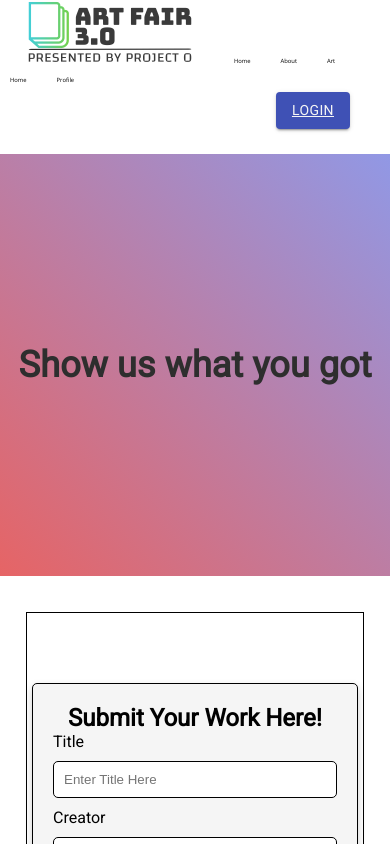
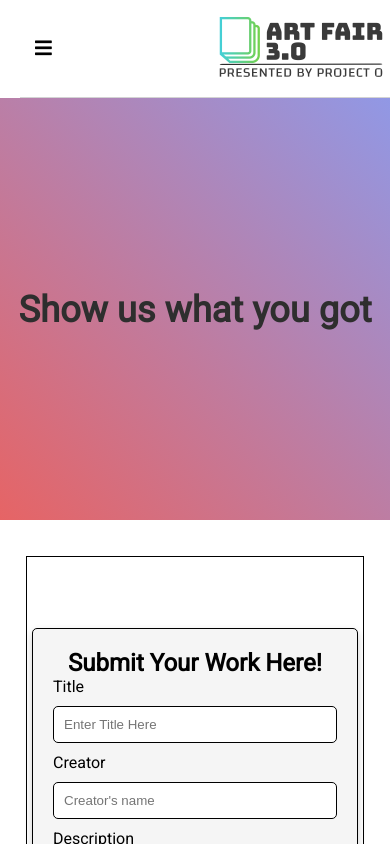
Before and after one commit to ogao9/art-fair, a React (Create React App) app in the folder client/: page /Form in a window 390 px wide. Shown: the top 844 px of the page. Built offline with nearby package versions, Linux system fonts and the light colour scheme; data requests are answered from the project's data file.

Commit message:
new responsive topnav and started on homepage slideshow

```diff
--- a/client/public/index.html
+++ b/client/public/index.html
@@ -24,7 +24,8 @@
       work correctly both with client-side routing and a non-root public URL.
       Learn how to configure a non-root public URL by running `npm run build`.
     -->
-    <title>React App</title>
+    <link rel="stylesheet" href="https://use.fontawesome.com/releases/v5.15.3/css/all.css" integrity="sha384-SZXxX4whJ79/gErwcOYf+zWLeJdY/qpuqC4cAa9rOGUstPomtqpuNWT9wdPEn2fk" crossorigin="anonymous">
+    <title>Design.io</title>
   </head>
   <body>
     <noscript>You need to enable JavaScript to run this app.</noscript>
--- /dev/null
+++ b/client/src/components/headfoot/Header.css
@@ -0,0 +1,64 @@
+.header{
+    width:100%;
+    margin: 0 20px;
+    border-bottom: 0.5px solid lightgray;
+}
+
+.nav-container{
+    display:flex;
+    width: 100%;
+    justify-content: space-between;
+    align-items: center;
+    padding: 15px;
+}
+
+.expanded-nav a{
+    display: block;
+    padding: 15px;
+}
+
+.nav-link{
+    font-size:1.2rem;
+    margin-right: 30px;
+    cursor: pointer;
+    color: black;
+    text-decoration: none;
+}
+
+.nav-link:hover{
+    color:gray;
+}
+
+.nav-link.hamburger-menu{
+    display:none;
+}
+
+.nav-start{
+    display: flex;
+    justify-content: flex-start;
+    flex-basis:40%;
+}
+
+.nav-end{
+    display:flex;
+    justify-content: flex-end;
+    flex-basis:40%;
+}
+
+@media screen and (max-width:900px) {
+    .nav-end{
+        display: none;
+    }
+    .nav-link.hamburger-menu{
+        display: inline-block;
+    }
+    .is-hidden-mobile{
+        display:none;
+    }
+}
+
+@media screen and (min-width:767px){
+    .expanded-nav{
+        display:none;
+    }
+}
--- a/client/src/components/headfoot/Header.js
+++ b/client/src/components/headfoot/Header.js
@@ -1,126 +1,42 @@
-import React from 'react'
-import {useState, useEffect} from 'react'
+import React, {useState} from 'react'
 import {Link} from 'react-router-dom'
+import Logo2 from '../../images/logo2.png'
+import './Header.css'
 
-import Logo2 from '../../images/logo2.png'
-import './headfoot.css'
-
-import { makeStyles } from '@material-ui/core/styles';
-import Avatar from '@material-ui/core/Avatar'
-import Button from '@material-ui/core/Button'
-import Menu from '@material-ui/core/Menu';
-import MenuItem from '@material-ui/core/MenuItem';
-import orange from '@material-ui/core/colors/orange';
-
-
-const Header = () => {
-    const [anchorEl, setAnchorEl] = useState(null);
-    const [authenticated, setAuthenticated] = useState(false);
-    const [avatarLetter, setAvatarLetter] = useState('');
-
-    const handleClick = (event) => {
-      setAnchorEl(event.currentTarget);
-      //event.currentTarget refers to the HTML element to which the event handler has been attached
-      //SO, anchorE1 is the Button??
-      //the Menu is open when anchorE1 is NOT null
-    };
-
-    const handleClose = () => {
-      setAnchorEl(null);
-      //when any menu item is pressed or when people click away, the HTML element is set to null (nothing)
-    };
-
-    const handleLogout = () => {
-        setAnchorEl(null);
-        setAuthenticated(false);
-    };
-
-
-    //--- Logged In Avatar ---
-    const useStyles = makeStyles((theme) => ({
-        orange:{
-            color: 'white',
-            backgroundColor: orange[500],
-        }
-    }))
-    const classes = useStyles();
-
-    const avatar =
-    <div>
-        <Button onClick={handleClick}>
-            <Avatar className={classes.orange}>{avatarLetter}</Avatar>
-        </Button>
-        <Menu
-            anchorEl={anchorEl}
-            keepMounted
-            open={Boolean(anchorEl)}
-            onClose={handleClose}
-        >
-            <MenuItem onClick={handleClose}><Link to='/Profile'>Profile</Link></MenuItem>
-            <MenuItem onClick={handleLogout}>Logout</MenuItem>
-        </Menu>
-    </div>;
-
-
-    //Fetching login credentials from db
-    const [loginInfo, setLoginInfo] = useState([]);
-
-    useEffect(() => {
-        const setData = async() =>{
-          const logindata = await getLoginData();
-          setLoginInfo(logindata)
-        }
-        setData();
-      },[])   //useEffect only happens if something in this array changes
-
-    const getLoginData = async () => {
-        const response = await fetch('http://localhost:5000/credentials')
-        const data = await response.json();
-        return data;
-    }
-
-    const LoginButton = (
-        <Button
-            variant="contained"
-            color="primary"
-            //onClick={onClick}
-            className="LoginButton"
-        >
-            <Link to='/Login'>Login</Link>
-        </Button>
+const Header2 = () => {
+    const [expand, setExpand] = useState(false);
+    const expandedNav = (
+        <nav className="expanded-nav">
+            <Link to='/' className="nav-link">Home</Link>
+            <Link to='/' className="nav-link">Featured</Link>
+            <Link to='/ArtHome' className="nav-link">DesignCentral</Link>
+            <Link to='/About' className="nav-link">About</Link>
+            <Link to='/' className="nav-link">Docs</Link>
+            <Link to='/Login' className="nav-link">Login</Link>
+        </nav>
     );
 
-
     return (
-        <div className="Header">
-            <ul className="Navbar">
-                <li><Link to='/'><img src={Logo2} alt='logo'></img></Link></li>
-                <li><Link to='/' className="RouterLink">Home</Link></li>
-                <li><Link to='/About' className="RouterLink">About</Link></li>
-                <li><Link to='/ArtHome' className="RouterLink">Art Home</Link></li>
-                <li><Link to='/Profile' className="RouterLink">Profile</Link></li>
-                <li style={{float:'right'}}>
-                    {authenticated
-                    ? avatar
-                    : LoginButton
-                    }
-                </li>
-            </ul>
+        <div className="header">
+            <nav className="nav-container">
+                <div className="nav-start">
+                    <a className="nav-link hamburger-menu" onClick={()=>setExpand(!expand)}><i class="fas fa-bars"></i></a>
+                    <Link to='/' className="nav-link is-hidden-mobile">Home</Link>
+                    <Link to='/' className="nav-link is-hidden-mobile">Feature</Link>
+                    <Link to='/ArtHome' className="nav-link is-hidden-mobile">DesignCentral</Link>
+                </div>
+                <div className="nav-middle">
+                    <img src={Logo2} alt="Logo"/>
+                </div>
+                <div className="nav-end">
+                    <Link to='/About' className="nav-link">About</Link>
+                    <Link to='/' className="nav-link">Docs</Link>
+                    <Link to='/Login' className="nav-link">Login</Link>
+                </div>
+            </nav>
+            {expand ? expandedNav : null}
         </div>
     )
 }
 
-export default Header
-
-
-/*
-    //Sample Data used for testing
-    const myLoginInfo = [{
-        "Username": "Oliver",
-        "Access Code": "123456"
-      },
-      {
-        "Username": "Brian0",
-        "Access Code": "123456"
-    }]
-*/
+export default Header2
--- a/client/src/components/headfoot/headfoot.css
+++ b/client/src/components/headfoot/headfoot.css
@@ -1,6 +1,4 @@
-a{
-  color:whitesmoke;
-}
+
 .Header{
     margin: 0 10px 10px;
   }
--- a/client/src/components/home/HomePage.css
+++ b/client/src/components/home/HomePage.css
@@ -1,89 +1,32 @@
-.Home{
+
+
+
+.Home-main{
+    display:flex;
+    flex-direction: column;
+    align-items: center;
     width: 100%;
     height: 100vh;
-    background-color: var(--color-storm);
-}
-
-.nav-container{
-    display: flex;
-    justify-content: space-between;
-    align-items: center;
-    padding: 15px 25px;
-}
-
-.Home-content{
-    display: flex;
-    justify-content: flex-start;
-    align-items: center;
-    padding: 10px 25px;
+    background-image: url('../../images/Wavey-Fingerprint.svg');
 }
 
 .welcome-message{
-    flex:50%;
-    border:1px solid black;
-    padding: 5px;
-    font-size: 4rem;
-    font-weight: bold;
+    color:#fff;
+    font-size: 2rem;
+    font-weight: 400;
+    text-align:center;
+    max-width: 1060px;
 }
 
-.slideshow{
-    flex:50%;
-    border:1px solid black;
-    padding: 5px;
-}
-
-@media (max-width: 700px) {
-    .welcome-message, .slideshow{
-        flex: 100%;
-    }
-}
-
-.nav-container ul{
-    display: block;
-    list-style-type:none;
-}
-
-.nav-container li {
-    display: inline;
-    padding: 5px;
-    font-size: 1.125rem;
-    font-weight: bold;
+.feature-slideshow{
+    background-color: whitesmoke;
 }
 
 .Home-extras{
+    height: 100vh;
     text-align: center;
-    height: 400px;
+    padding: 20px;
+    margin: 20px;
+    display:flex;
+    justify-content: center;
 }
-
-
-/*---------- Card Styles ---------- */
-.SampleCardc{
-    display: grid;
-    grid-template-rows: 200px 1fr max-content;
-    max-width: 300px;
-    /* offset-x | offset-y | blur-radius | spread-radius | color */
-    box-shadow:  0 4px 8px 0 rgba(0,0,0,0.2);
-}
-
-.SampleCardc:hover{
-    box-shadow:  0 4px 8px 0 rgba(0,0,0,0.4);
-}
-
-.SampleCardc img{
-    object-fit: cover;
-    width: 100%;
-    height: 100%;
-}
-
-.SampleCardc .card-text{
-    padding: 5px;
-    text-align:center;
-    line-height: 1.4;
-}
-
-.SampleCardc button{
-    padding: 8px;
-    margin: 2px;
-    background-color: azure;
-    border-radius: 5px;
-}
--- a/client/src/components/home/HomePage.js
+++ b/client/src/components/home/HomePage.js
@@ -2,11 +2,9 @@ import React from "react";
 import {Link} from'react-router-dom'
 import Header from '../headfoot/Header'
 import Footer from '../headfoot/Footer'
-import Logo2 from '../../images/logo2.png'
 import Slideshow from './Slideshow'
 import './HomePage.css'
 
-import Avatar from '@material-ui/core/Avatar'
 import Button from '@material-ui/core/button'
 
 const HomePage = ({loginInfo}) => {
@@ -22,34 +20,20 @@ const HomePage = ({loginInfo}) => {
     );
 
     return (
-        <div>
-            <div className="Home">
-                <div className="nav-container">
-                    <Link to='/'><img src={Logo2} alt="logo"></img></Link>
-                    <ul>
-                        <li><Link to='/About' className="RouterLink">About</Link></li>
-                        <li><Link to='/ArtHome' className="RouterLink">Art Home</Link></li>
-                        <li><Link to='/Profile' className="RouterLink">Profile</Link></li>
-                        <li><Link to='/Form' className="RouterLink">Form</Link></li>
-                        <li>{false
-                            ? <Avatar>{loginInfo.username[0]}</Avatar>
-                            : LoginButton
-                            }
-                        </li>
-                    </ul>
+        <div className="Home-container">
+            <Header/>
+            <div className="Home-main">
+                <div className="welcome-message">
+                    <h1>Welcome to Design.io!</h1>
+                    <p>Let us help you find inspiration for your next project</p>
                 </div>
-                <div className="Home-content">
-                    <div className="welcome-message">
-                        <h3>Welcome to Art Fair 3.0! Showcase your art to the world</h3>
-                    </div>
-                    <div className="slideshow">
-                        <h3>4-card slideshow here</h3>
-                        <Slideshow/>
-                    </div>
+                <div className="feature-slideshow">
+
                 </div>
             </div>
+
             <div className="Home-extras">
-                    <h1>Put Something Interesting Here: Go find some inspiration</h1>
+                <Slideshow/>
             </div>
             <Footer/>
         </div>
```
Also changed, not shown: client/src/components/headfoot/Header22.js (added, +126 -0 lines), client/src/components/home/Slideshow.css (added, +50 -0 lines), client/src/images/Wavey-Fingerprint.svg (added).
